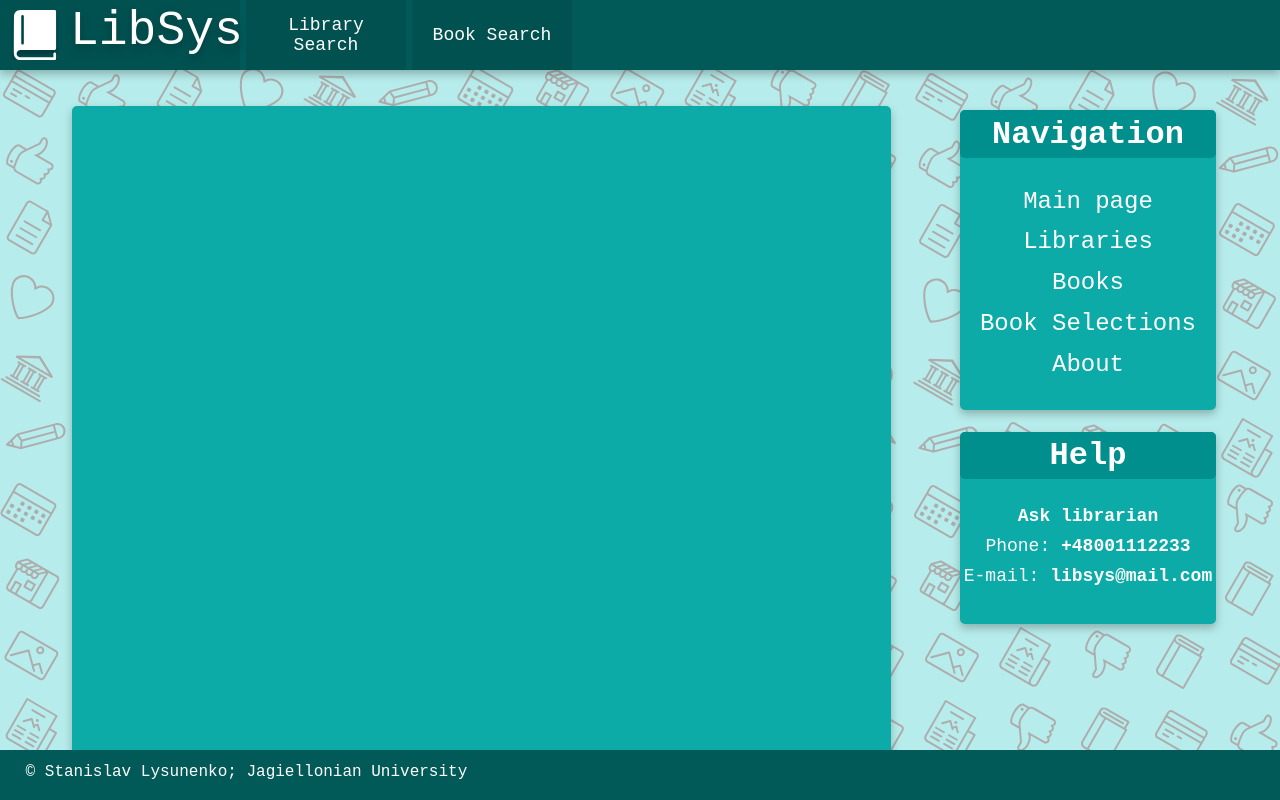
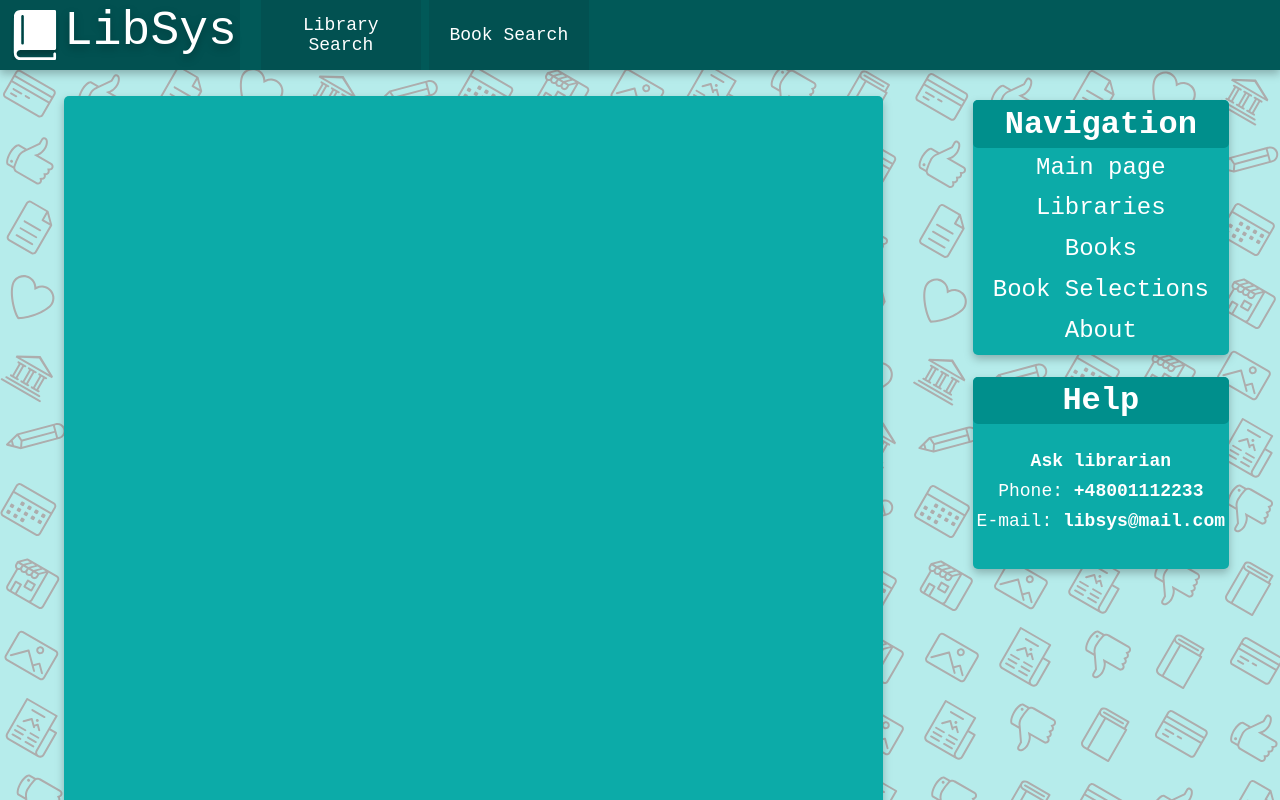
Before and after one commit to ShockJake/libsys-static, a plain HTML site: page index.html in a window 1280 px wide. Shown: the top 800 px of the page. Drawn offline with Linux system fonts and the light colour scheme.

Commit message:
[feature] Changed position attribute to relative

```diff
--- a/index.html
+++ b/index.html
@@ -6,7 +6,7 @@
     <meta name="keywords" content="Library">
     <meta name="author" content="Stanislav Lysunenko">
     <title>Library System</title>
-    <link rel="icon" href="svg/page-icon.svg">
+    <link rel="icon" href="svg/page_icon_new.svg">
 </head>
 <body>
 <link rel="stylesheet" href="style/body_style.css">
@@ -79,7 +79,9 @@
 </div>
 <div id="footer">
     <link rel="stylesheet" href="style/footer/footer_style.css">
-    <span id="footer_text">&copy; Stanislav Lysunenko; Jagiellonian University</span>
+    <div id="footer_text_container">
+        <span id="footer_text">&copy; Stanislav Lysunenko; Jagiellonian University</span>
+    </div>
 </div>
 </body>
 </html>
--- a/style/body_style.css
+++ b/style/body_style.css
@@ -1,4 +1,5 @@
 body {
    background-image: url("../svg/background_icons.svg");
    background-color: rgba(15, 195, 190, 0.3);
+   margin: 0;
 }
--- a/style/footer/footer_style.css
+++ b/style/footer/footer_style.css
@@ -1,19 +1,21 @@
 #footer {
-    position: fixed;
+    display: inline-block;
+    position: relative;
     background-color: #015958;
     height: 50px;
     width: 100%;
-    bottom: 0;
-    left: 0;
-    right: 0;
     text-align: left;
 }
 
+#footer_text_container {
+    position: relative;
+    margin-top: 15px;
+    margin-left: 10px;
+}
+
 #footer_text {
-    position: absolute;
+    position: relative;
     color: white;
     font-family: Ubuntu Mono, monospace;
-    font-size: 16px;
-    padding-left: 2%;
-    padding-top: 1%;
+    font-size: 18px;
 }
--- a/style/main/main_style.css
+++ b/style/main/main_style.css
@@ -1,5 +1,5 @@
 #main {
-    position: absolute;
+    position: relative;
     float: left;
     width: 40%;
     height: 1700px;
--- a/style/menu_bar/menu_bar.css
+++ b/style/menu_bar/menu_bar.css
@@ -1,6 +1,6 @@
 .menu_bar_class {
     vertical-align: top;
-    position: absolute;
+    position: relative;
 }
 
 #menu_bar {
@@ -22,12 +22,14 @@
 
 #to_index_background {
     fill: #025151;
+    position: absolute;
 }
 
 #system_name {
     color: white;
     top: 4px;
-    left: 70px;
+    left: 10px;
+    right: 10px;
     width: 160px;
     height: 70px;
     font-family: Inconsolata, monospace;
@@ -36,9 +38,13 @@
 }
 
 #library_search_button {
-    left: 242px;
+    left: 26px;
 }
 
 #book_search_button {
-    left: 408px;
+    left: 26px;
 }
+
+#to_index_link {
+    text-decoration: none;
+}
--- a/style/menu_bar/menu_bar_button.css
+++ b/style/menu_bar/menu_bar_button.css
@@ -1,6 +1,6 @@
 .button {
     vertical-align: top;
-    position: absolute;
+    position: relative;
 
     height: 70px;
     width: 160px;
--- a/style/side-bar/navigation_bar_style.css
+++ b/style/side-bar/navigation_bar_style.css
@@ -17,7 +17,7 @@
 #navigation_bar {
     background-color: #0CABA8;
     width: 100%;
-    height: 50%;
+    height: 42.5%;
     border-radius: 5px;
     filter: drop-shadow(0px 4px 4px rgba(0, 0, 0, 0.25));
 }
@@ -37,6 +37,7 @@
     padding-top: 2%;
     padding-bottom: 2%;
     border-radius: 5px;
+    margin-bottom: 0;
 }
 
 #navigation_bar_list {
@@ -46,4 +47,6 @@
     font-size: 24px;
     text-align: center;
     padding-inline-start: 0;
+    margin-top: 0;
+    margin-bottom: 0;
 }
--- a/style/side-bar/side_bar_style.css
+++ b/style/side-bar/side_bar_style.css
@@ -1,10 +1,8 @@
 #side_bar {
-    position: absolute;
+    position: relative;
     float: right;
     width: 20%;
     height: 600px;
-    top: 10%;
-    left: 75%;
     padding-bottom: 0;
     padding-right: 4%;
     padding-top: 0.7%;
```
